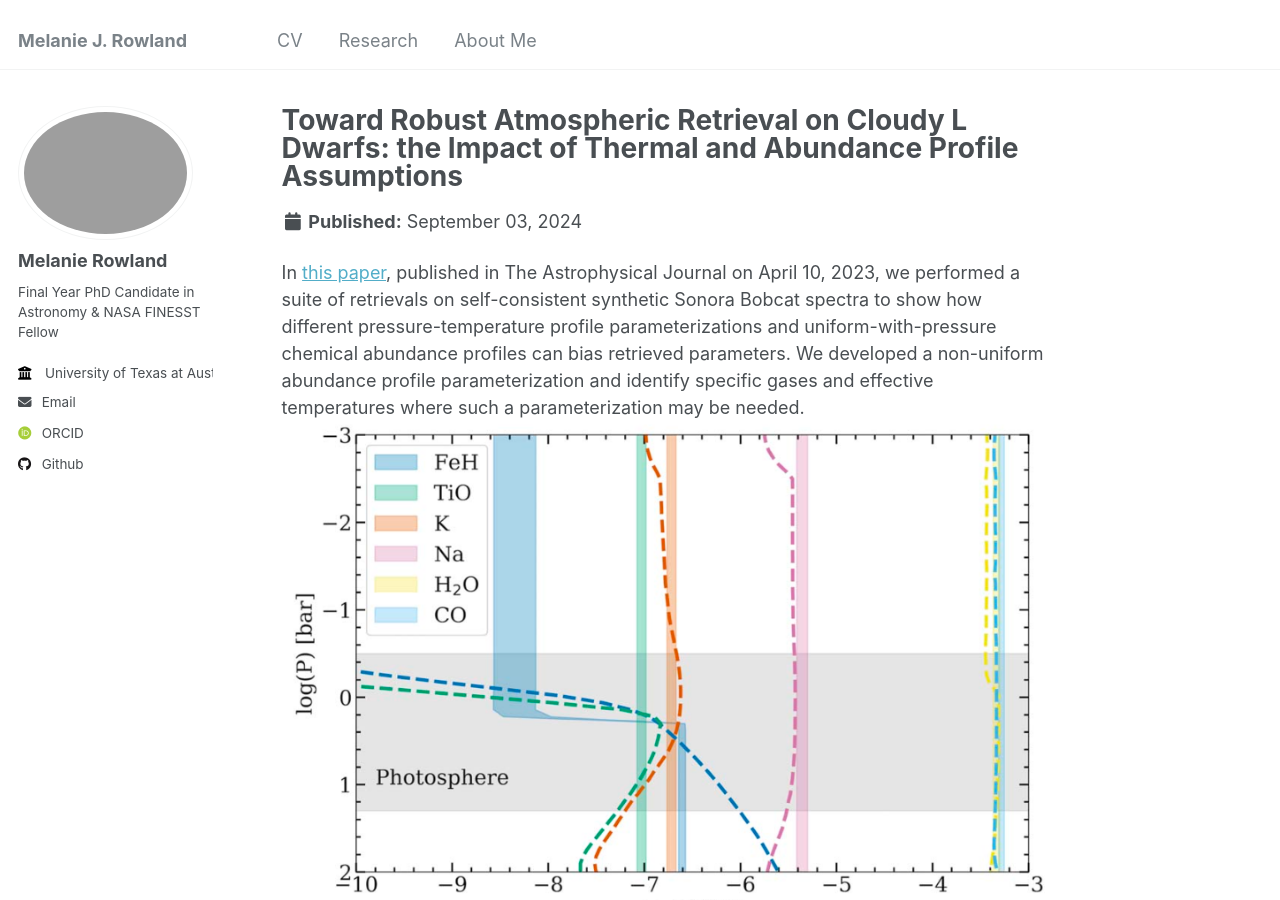
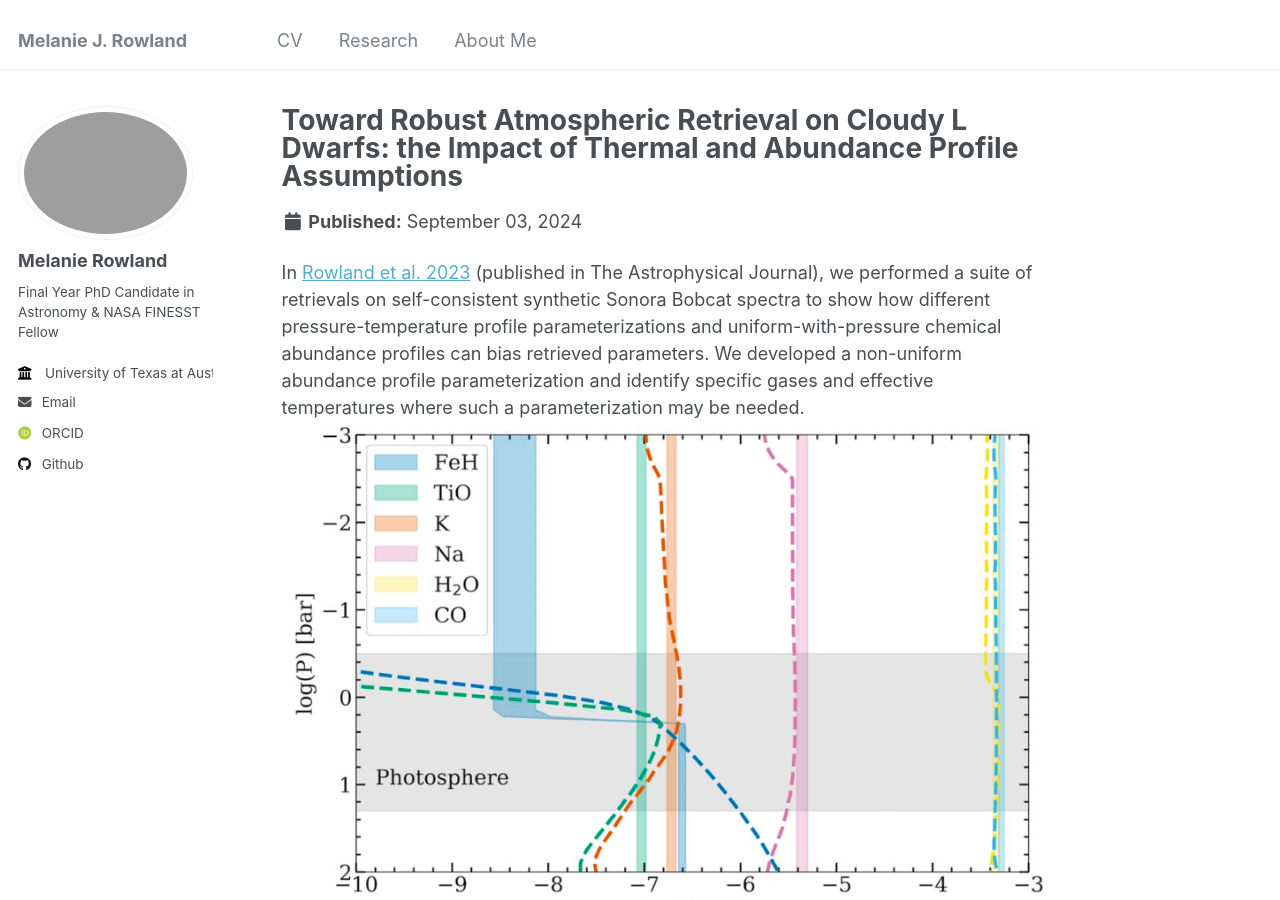
Before and after one commit to melrows/melrows.github.io, a Jekyll site: the page built from _portfolio/portfolio-3.html, in a window 1280 px wide and 900 px high. Built offline with Jekyll 4.4.1, drawn with Linux system fonts in a browser that asks for light colours; some web fonts are replaced.

Commit message:
Update portfolio-3.html

```diff
--- a/_portfolio/portfolio-3.html
+++ b/_portfolio/portfolio-3.html
@@ -4,7 +4,7 @@ excerpt: "We performed a suite of retrievals on self-consistent Sonora Bobcat sp
 collection: portfolio
 ---
 
-In <a href="https://ui.adsabs.harvard.edu/abs/2023ApJ...947....6R/abstract">this paper</a>, published in The Astrophysical Journal on April 10, 2023, we performed a suite of retrievals on self-consistent synthetic Sonora Bobcat spectra to show how different pressure-temperature profile parameterizations and uniform-with-pressure chemical abundance profiles can bias retrieved parameters. We developed a non-uniform abundance profile parameterization and identify specific gases and effective temperatures where such a parameterization may be needed.
+In <a href="https://ui.adsabs.harvard.edu/abs/2023ApJ...947....6R/abstract">Rowland et al. 2023</a> (published in The Astrophysical Journal), we performed a suite of retrievals on self-consistent synthetic Sonora Bobcat spectra to show how different pressure-temperature profile parameterizations and uniform-with-pressure chemical abundance profiles can bias retrieved parameters. We developed a non-uniform abundance profile parameterization and identify specific gases and effective temperatures where such a parameterization may be needed.
 
 <br/><img src='/images/Rowland2023_Fig6.png'>
 We show our retrieved abundance profiles (shaded) versus the "ground-truth" abundance profiles (dashed) from the Sonora Bobcat grid. Our non-uniform iron hydride (FeH) abundance profile traces the ground truth profile.
```
